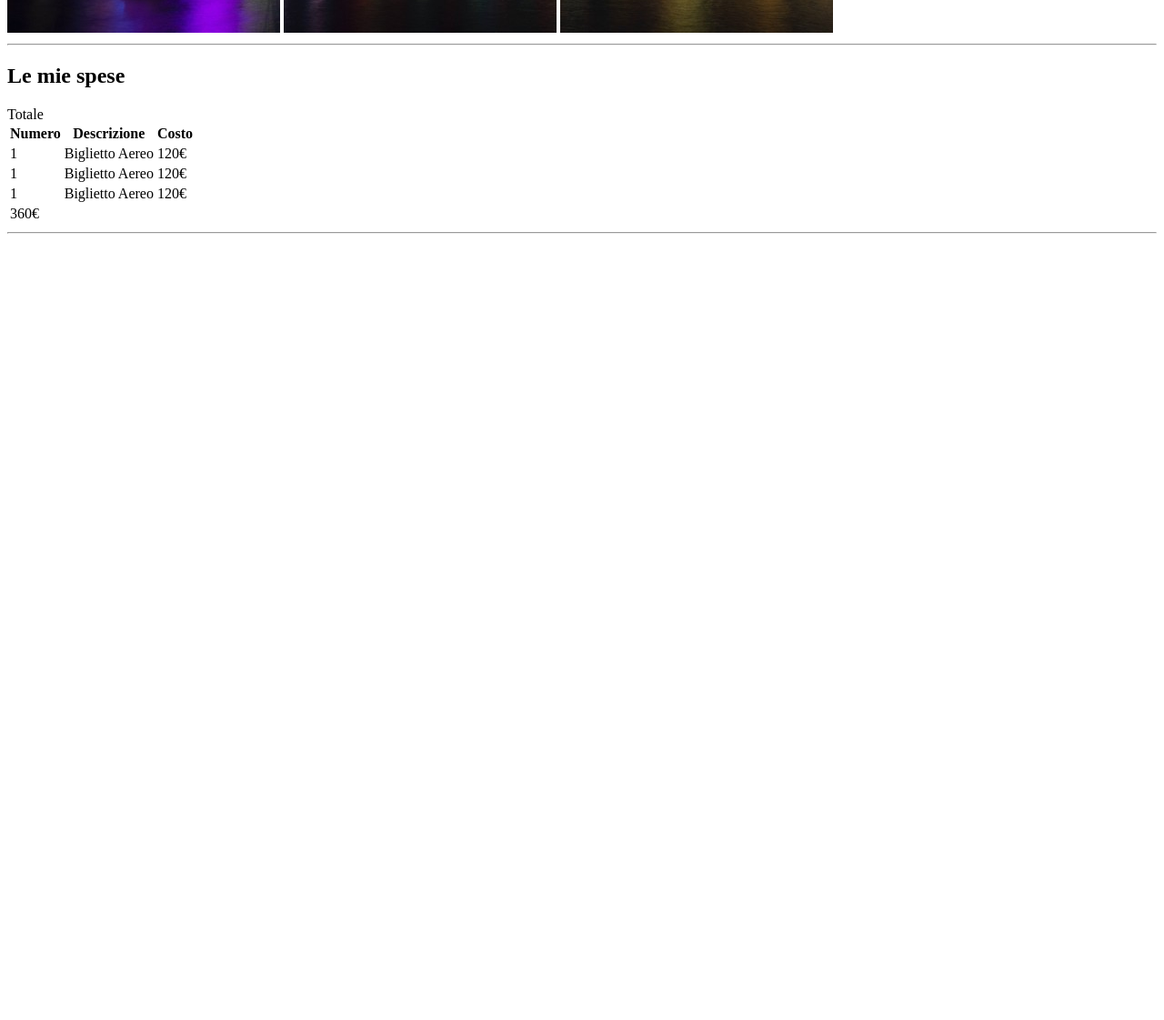
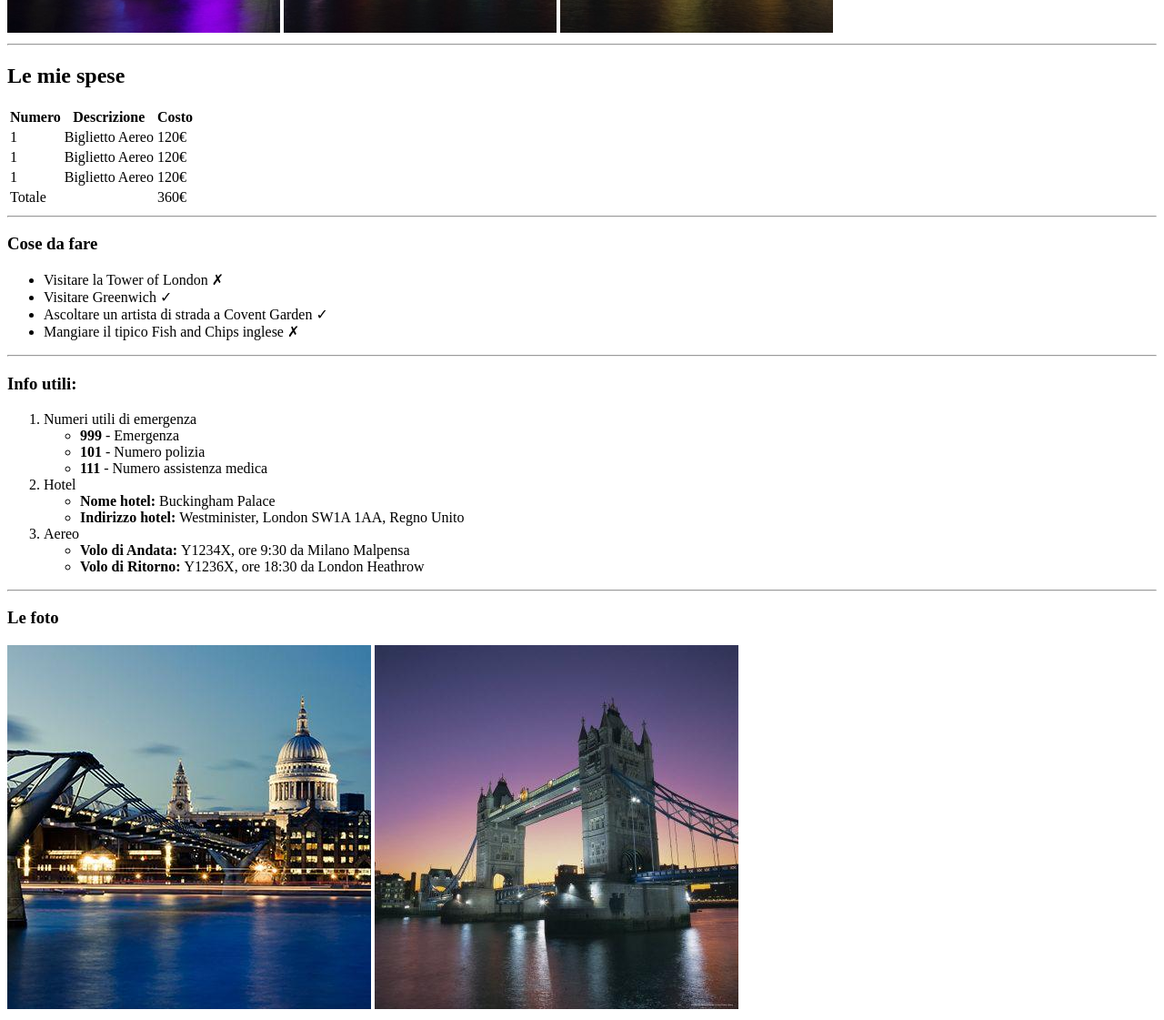
Before and after one commit to antonioferrigno28/html-london-trip, a plain HTML site: page index.html in a window 1280 px wide. Shown: the part 644-1765 px from the top of the page at 91% size. Before the commit the page ends 909 px from the top, so only its background shows below. Drawn offline with Linux system fonts and the light colour scheme.

Commit message:
completed main and added footer with images

```diff
--- a/index.html
+++ b/index.html
@@ -58,14 +58,57 @@
 
         <tfoot>
             <tr>
-                <tdcolspan="2">Totale</td>
+                <td colspan="2">Totale</td>
                 <td>360&euro;</td>
             </tr>
         </tfoot>
     </table>
 <!--Fine tabella-->
-<hr>
+    <hr>
+<!--Inizio unordered list-->
+    <h3>Cose da fare</h3>
+    <ul>
+        <li>Visitare la Tower of London &cross;</li>
+        <li>Visitare Greenwich &check;</li>
+        <li>Ascoltare un artista di strada a Covent Garden &check;</li>
+        <li>Mangiare il tipico Fish and Chips inglese &cross;</li>
+    </ul>
+    <hr>
+<!--Sezione info con ordered list che comprende unordered list-->
+    <h3>Info utili:</h3>
+    <ol>
+        <li>Numeri utili di emergenza
+            <ul>
+                <li><strong>999</strong> - Emergenza</li>
+                <li><strong>101</strong> - Numero polizia</li>
+                <li><strong>111</strong> - Numero assistenza medica</li>
+            </ul>
+        </li>
 
+        <li>Hotel
+            <ul>
+                <li><strong>Nome hotel: </strong>Buckingham Palace</li>
+                <li><strong>Indirizzo hotel: </strong>Westminister, London SW1A 1AA, Regno Unito</li>
+            </ul>
+        </li>
+
+        <li>Aereo
+            <ul>
+                <li><strong>Volo di Andata: </strong>Y1234X, ore 9:30 da Milano Malpensa</li>
+                <li><strong>Volo di Ritorno: </strong>Y1236X, ore 18:30 da London Heathrow</li>
+            </ul>
+        </li>
+
+    </ol>
+<!--fine lista info-->
+    <hr>
 </main>
+<!--fine main-->
+<footer>
+    <h3>Le foto</h3>
+    <img src="./img/londra.jpg" alt="panoramalondra">
+    <img src="./img/tower-bridge.jpg" alt="towerbridge">
+</footer>
+
 </body>
 </html>
```
